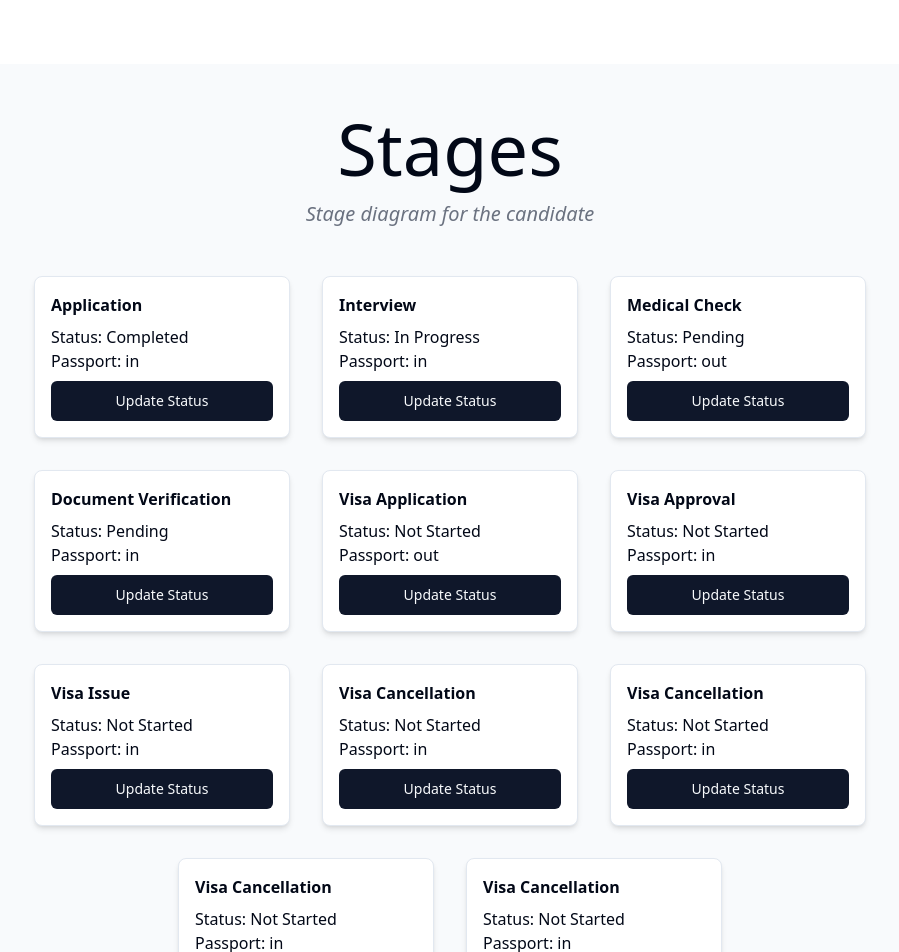
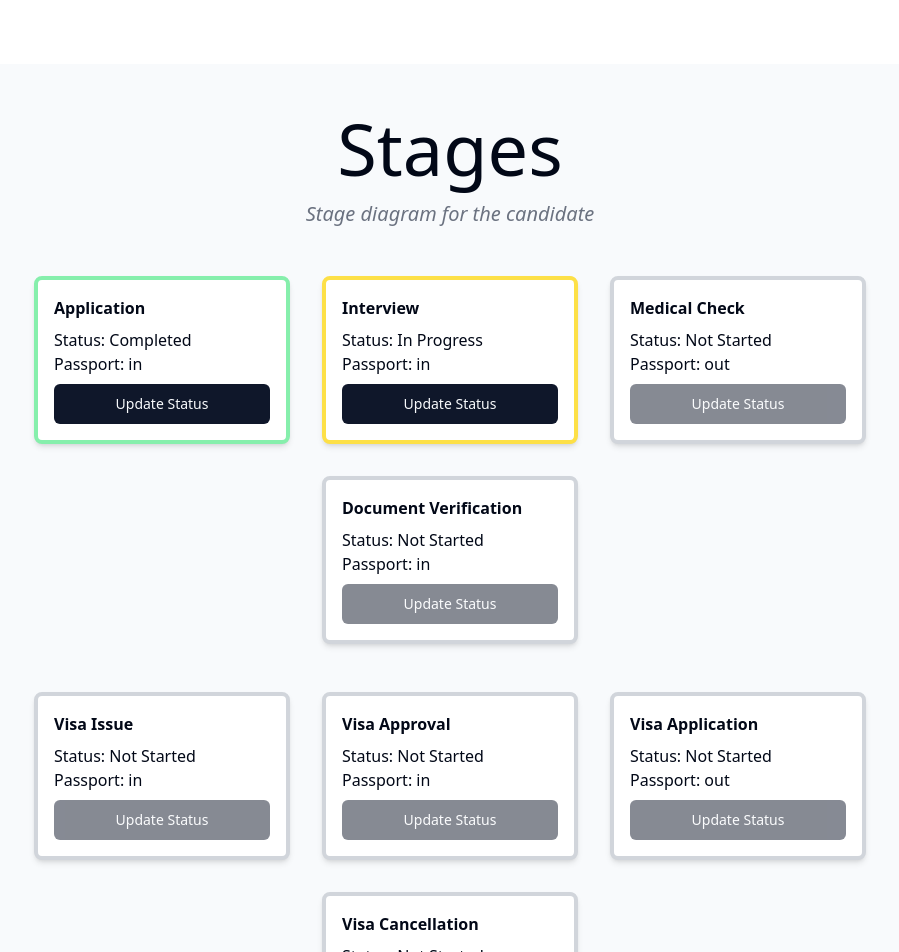
Before and after one commit to r-Shabab/east_west_bd, a React (Vite) app: page / in a window 1280 px wide. Shown: the top 952 px of the page, without its empty margins (190-1089 px from the left). Built offline with nearby package versions, Linux system fonts and the light colour scheme.

Commit message:
candidate layout

```diff
--- a/src/pages/CandidateProfile.tsx
+++ b/src/pages/CandidateProfile.tsx
@@ -18,18 +18,41 @@ interface Stage {
   nextStages: string[];
 }
 
+const getStatusBorderColor = (status: string) => {
+  switch (status) {
+    case "Completed":
+      return "border-green-300";
+    case "In Progress":
+      return "border-yellow-300";
+    case "Not Started":
+      return "border-gray-300";
+    default:
+      return "";
+  }
+};
+
 const StageCard: React.FC<{ stage: Stage; onUpdate: (id: string) => void }> = ({
   stage,
   onUpdate,
 }) => {
+  const borderColor = getStatusBorderColor(stage.status);
+  const isDisabled = stage.status === "Not Started";
+
   return (
-    <Card id={stage.id} className="w-64 p-4 m-4 bg-white shadow-md">
+    <Card
+      id={stage.id}
+      className={`w-64 p-4 m-4 bg-white shadow-md border-4 ${borderColor}`}
+    >
       <h3 className="font-bold mb-2">{stage.name}</h3>
       <p>Status: {stage.status}</p>
       <p>Passport: {stage.passportStatus}</p>
       <Dialog>
         <DialogTrigger asChild>
-          <Button className="mt-2 w-full" onClick={() => onUpdate(stage.id)}>
+          <Button
+            className="mt-2 w-full"
+            onClick={() => onUpdate(stage.id)}
+            disabled={isDisabled}
+          >
             Update Status
           </Button>
         </DialogTrigger>
@@ -65,14 +88,14 @@ const CandidateProfile: React.FC = () => {
       {
         id: "stage3",
         name: "Medical Check",
-        status: "Pending",
+        status: "Not Started",
         passportStatus: "out",
         nextStages: ["stage4"],
       },
       {
         id: "stage4",
         name: "Document Verification",
-        status: "Pending",
+        status: "Not Started",
         passportStatus: "in",
         nextStages: ["stage5"],
       },
@@ -102,25 +125,32 @@ const CandidateProfile: React.FC = () => {
         name: "Visa Cancellation",
         status: "Not Started",
         passportStatus: "in",
-        nextStages: [],
+        nextStages: ["stage9"],
       },
       {
-        id: "stage8",
-        name: "Visa Cancellation",
+        id: "stage9",
+        name: "Stage 9",
         status: "Not Started",
         passportStatus: "in",
-        nextStages: [],
+        nextStages: ["stage10"],
       },
       {
-        id: "stage8",
-        name: "Visa Cancellation",
+        id: "stage10",
+        name: "Stage 10",
         status: "Not Started",
         passportStatus: "in",
-        nextStages: [],
+        nextStages: ["stage11"],
       },
       {
-        id: "stage8",
-        name: "Visa Cancellation",
+        id: "stage11",
+        name: "Stage 11",
+        status: "Not Started",
+        passportStatus: "in",
+        nextStages: ["stage12"],
+      },
+      {
+        id: "stage12",
+        name: "Stage 12",
         status: "Not Started",
         passportStatus: "in",
         nextStages: [],
@@ -132,6 +162,17 @@ const CandidateProfile: React.FC = () => {
   const handleUpdateStage = (id: string) => {
     console.log("Updating stage:", id);
   };
+
+  const getRows = (stages: Stage[], cardsPerRow: number) => {
+    const rows: Stage[][] = [];
+    for (let i = 0; i < stages.length; i += cardsPerRow) {
+      const row = stages.slice(i, i + cardsPerRow);
+      rows.push(row);
+    }
+    return rows;
+  };
+
+  const rows = getRows(stages, 4);
 
   return (
     <section className="w-full">
@@ -147,13 +188,23 @@ const CandidateProfile: React.FC = () => {
           className="relative p-4 overflow-auto"
           style={{ minHeight: "60vh" }}
         >
-          <div className="flex flex-wrap justify-center">
-            {stages.map((stage) => (
-              <StageCard
-                key={stage.id}
-                stage={stage}
-                onUpdate={handleUpdateStage}
-              />
+          <div className="flex flex-col space-y-4">
+            {rows.map((row, rowIndex) => (
+              <div
+                key={rowIndex}
+                className="flex flex-wrap justify-center"
+                style={{
+                  flexDirection: rowIndex % 2 === 1 ? "row-reverse" : "row",
+                }}
+              >
+                {row.map((stage) => (
+                  <StageCard
+                    key={stage.id}
+                    stage={stage}
+                    onUpdate={handleUpdateStage}
+                  />
+                ))}
+              </div>
             ))}
           </div>
           {stages.map((stage) =>
```
